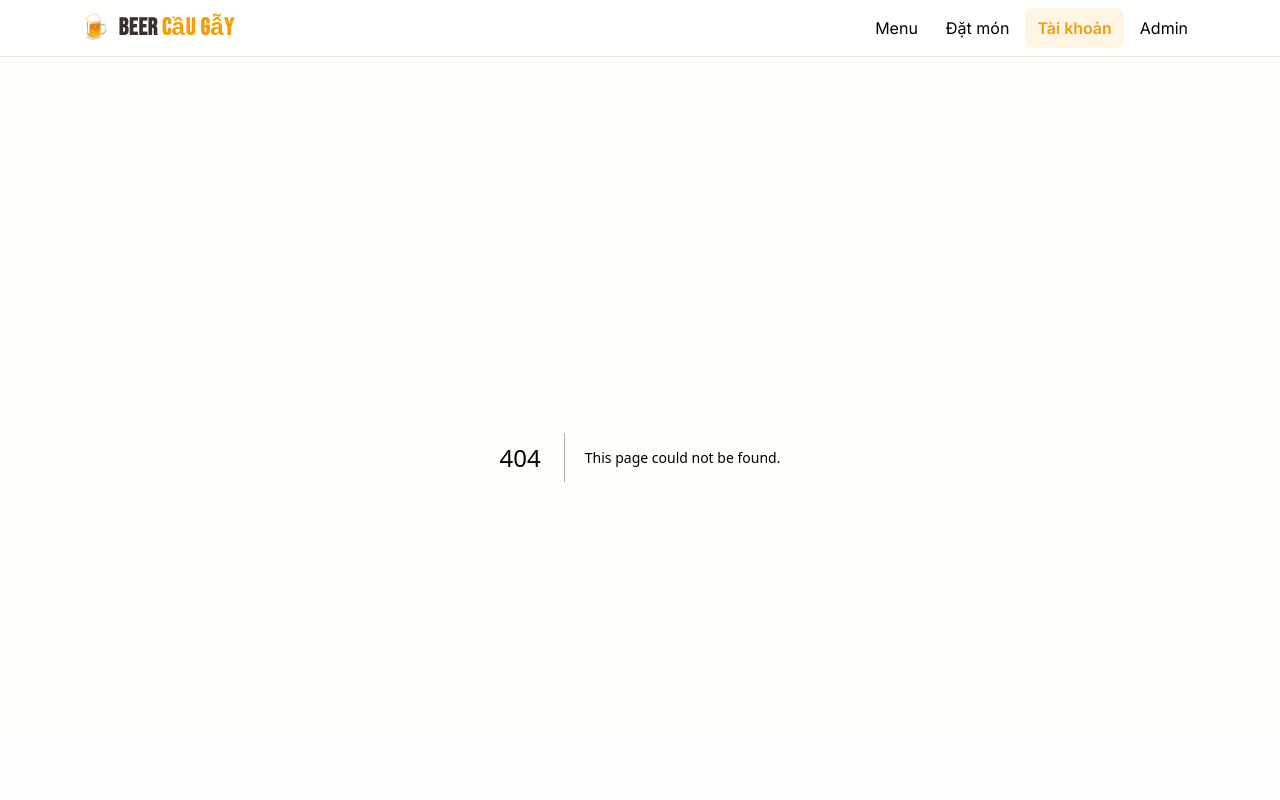
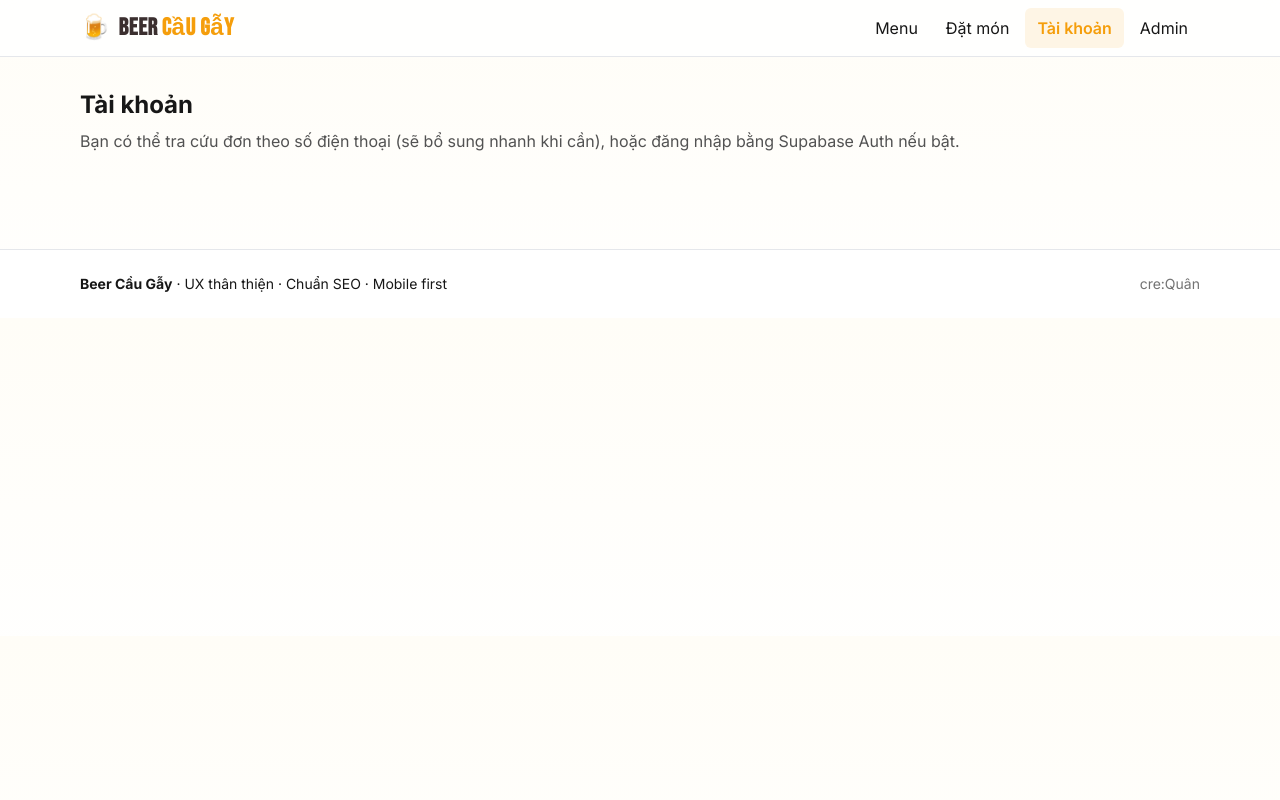
Before and after one commit to QuanChi2003/beer, a Next.js app in the folder beer-cau-gay-skin/: page /account in a window 1280 px wide. Before the commit this address had no page. Shown: the top 800 px of the page. Built offline with nearby package versions, Linux system fonts and the light colour scheme.

Commit message:
Modified by www.SourceFiles.app

```diff
--- /dev/null
+++ b/beer-cau-gay-skin/app/account/page.tsx
@@ -0,0 +1,9 @@
+
+export default function Account(){
+  return (
+    <section className="py-8">
+      <h1 className="text-2xl font-bold mb-2">Tài khoản</h1>
+      <p className="text-neutral-600">Bạn có thể tra cứu đơn theo số điện thoại (sẽ bổ sung nhanh khi cần), hoặc đăng nhập bằng Supabase Auth nếu bật.</p>
+    </section>
+  )
+}
```
